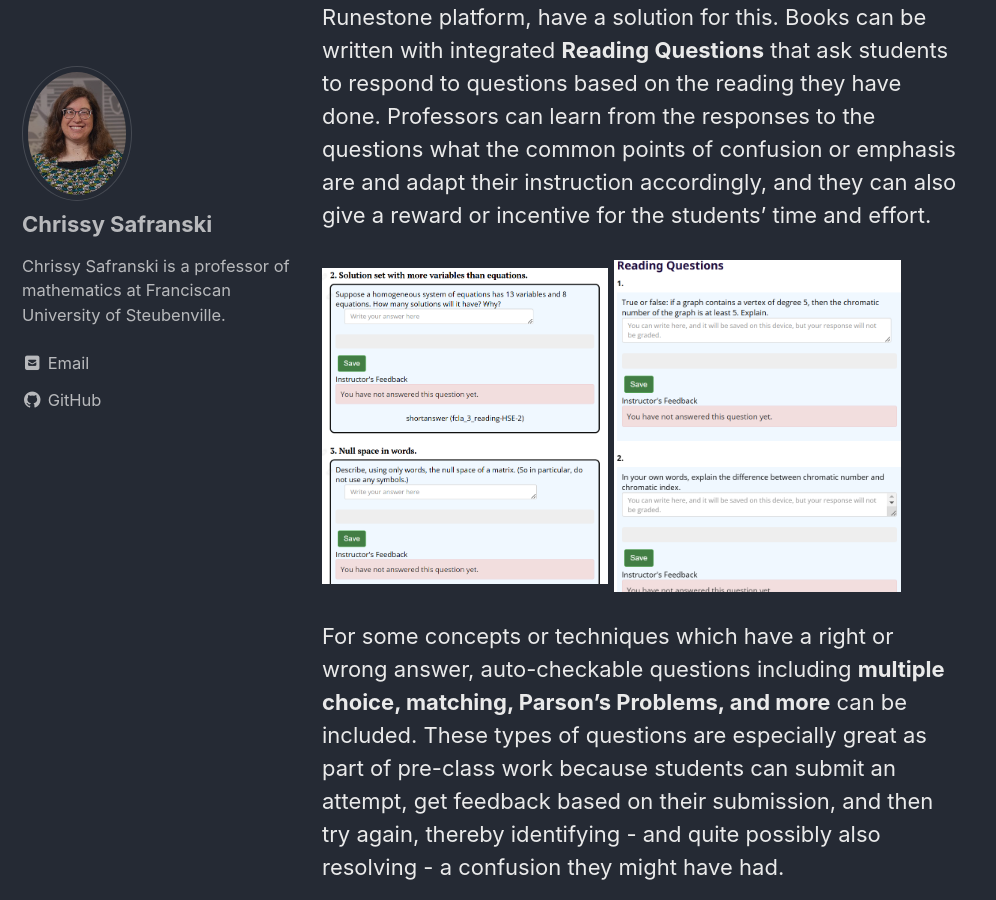
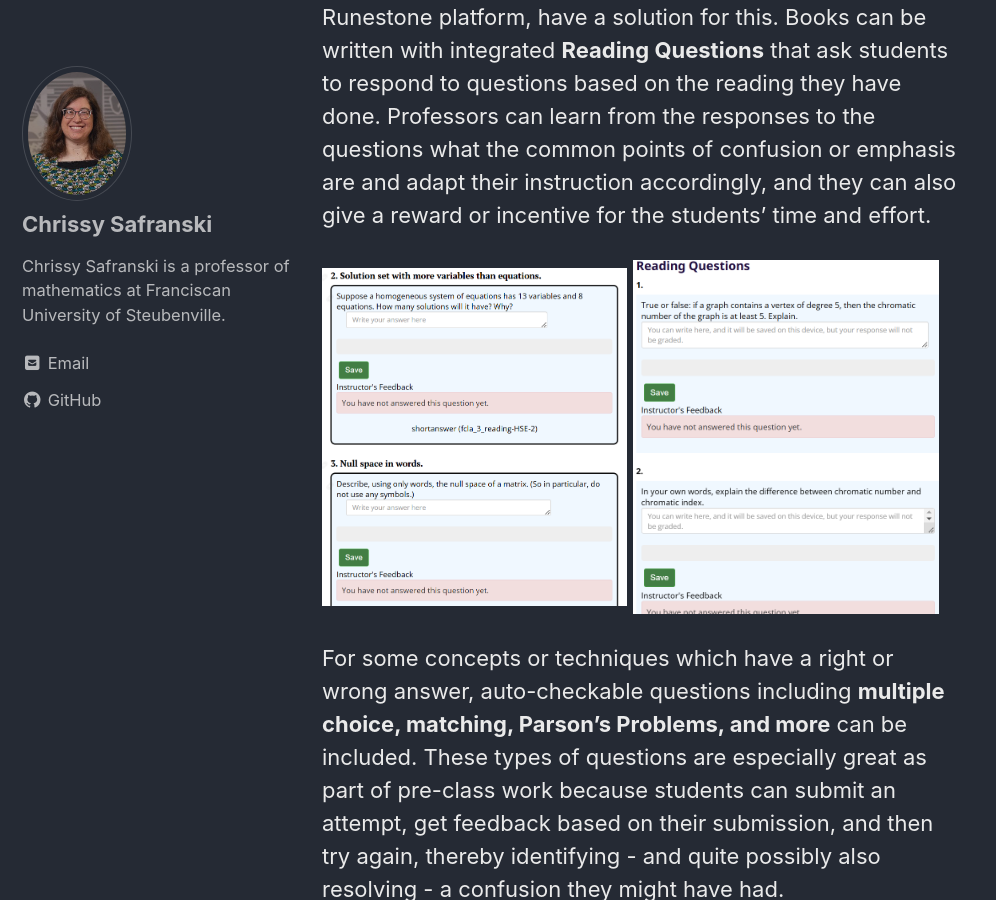
Before and after one commit to mathtechorg/mathtechorg.github.io, a Jekyll site: the page built from _posts/2025-03-13-beforeclass.md, in a window 1280 px wide and 900 px high, scrolled down 2294 px. Shown: the whole window, without its empty margins (0-996 px from the left). Built offline with Jekyll 4.4.1, drawn with Linux system fonts in a browser that asks for light colours; cached includes are drawn as plain includes.

Commit message:
finish the fix (#15)

```diff
--- a/_posts/2025-03-13-beforeclass.md
+++ b/_posts/2025-03-13-beforeclass.md
@@ -14,17 +14,17 @@
 
 PreTeXt books, perhaps especially in conjunction with the Runestone platform, have a solution for this.  Books can be written with integrated **Reading Questions** that ask students to respond to questions based on the reading they have done.  Professors can learn from the responses to the questions what the common points of confusion or emphasis are and adapt their instruction accordingly, and they can also give a reward or incentive for the students' time and effort.
 
-[<img src="/assets/images/20250313/fcla-reading-questions.png" width="45%">](https://runestone.academy/ns/books/published/fcla/section-NM.html#readingquestions-NM) [<img src="/assets/images/20250313/dmoi-reading-questions.png" width="45%">](https://discrete.openmathbooks.org/dmoi4/sec_coloring.html#rqs-gt-coloring)
+[<img src="/assets/images/20250313/fcla-reading-questions.png" width="48%">](https://runestone.academy/ns/books/published/fcla/section-NM.html#readingquestions-NM) [<img src="/assets/images/20250313/dmoi-reading-questions.png" width="48%">](https://discrete.openmathbooks.org/dmoi4/sec_coloring.html#rqs-gt-coloring)
 
 For some concepts or techniques which have a right or wrong answer, auto-checkable questions including **multiple choice, matching, Parson's Problems, and more** can be included.  These types of questions are especially great as part of pre-class work because students can submit an attempt, get feedback based on their submission, and then try again, thereby identifying - and quite possibly also resolving - a confusion they might have had.
 
-[<img align="center" src="/assets/images/20250313/seanslinalg-mult-select.png" width="45%">](https://opentext.uleth.ca/Math3410/sec-complex.html#rs-mc-normal)  [<img align="center" src="/assets/images/20250313/matrixtheory-mult-choice.png" width="45%">](https://tanaquil18.github.io/matrixtheory/sec-row-ops.html#row-ops-notation-practice)
+[<img align="center" src="/assets/images/20250313/seanslinalg-mult-select.png" width="48%">](https://opentext.uleth.ca/Math3410/sec-complex.html#rs-mc-normal)  [<img align="center" src="/assets/images/20250313/matrixtheory-mult-choice.png" width="48%">](https://tanaquil18.github.io/matrixtheory/sec-row-ops.html#row-ops-notation-practice)
 
-[<img align="center" src="/assets/images/20250313/dmoi-parsons.png" width=350px height=325px>](https://runestone.academy/ns/books/published/dmoi-4/sec_logic-proofs.html?mode=browsing#proofs-xe-7xe) [<img align="center" src="/assets/images/20250313/samplebook-cardsortmatching.png" width=325px height=300px>](https://pretextbook.org/examples/sample-book/noparts/html/matching-exercises.html#matching-function-types)
+[<img align="center" src="/assets/images/20250313/dmoi-parsons.png" width="48%">](https://runestone.academy/ns/books/published/dmoi-4/sec_logic-proofs.html?mode=browsing#proofs-xe-7xe) [<img align="center" src="/assets/images/20250313/samplebook-cardsortmatching.png" width="48%">](https://pretextbook.org/examples/sample-book/noparts/html/matching-exercises.html#matching-function-types)
 
 Active Calculus was written with static Preview Problems for students to do on paper before class, and different professors have developed various ways to electronically collect student work on those problems, including WeBWorK, MyOpenMath, Desmos activities, Google Forms, and probably others. The alternate version of Active Calculus has interactive preview problems powered by WeBWorK integrated into every section of the textbook, and it has a different Chapter 8, which will likely become the standard Chapter 8 at some point in the not-so-distant future.  [Understanding Linear Algebra](https://understandinglinearalgebra.org/sec-transforms-geom.html#sec-transforms-geom-2-2) has static preview activities, and Discrete Mathematics: An Open Introduction has both static [Investigate!](https://discrete.openmathbooks.org/dmoi4/sec_coloring.html#sec_coloring-3-2) questions and interactive auto-checkable Preview Activities.
 
-[<img src="/assets/images/20250313/ac-preview.png" width=350px height=325px>](https://activecalculus.org/single-alt/sec-8a-3-geometric.html#ajordan_8a-_3_Preview_geometric_sum)  [<img src="/assets/images/20250313/dmoi-preview.png" width=300px height=325px>](https://discrete.openmathbooks.org/dmoi4/sec_coloring.html#PA-coloring-vertices)
+[<img src="/assets/images/20250313/ac-preview.png" width="48%">](https://activecalculus.org/single-alt/sec-8a-3-geometric.html#ajordan_8a-_3_Preview_geometric_sum)  [<img src="/assets/images/20250313/dmoi-preview.png" width="48%">](https://discrete.openmathbooks.org/dmoi4/sec_coloring.html#PA-coloring-vertices)
 
 A common thread with all of the pre-class question types I've described is that there is a record produced from students' efforts to understand, and when there is a record then it is easier to incentivize and reward the behavior we would like to see: students coming to class prepared and ready to learn.  Many PreTeXt books, including Discrete Mathematics: An Open Introduction and the alternate version of Active Calculus, are hosted on [Runestone](https://landing.runestone.academy/) so that instructors who wish to assign grades for students completing their preview problems in this way may do so.  In addition, as part of the NSF-funded [PROTEUS grant](https://www.nsf.gov/awardsearch/showAward?AWD_ID=2334767&HistoricalAwards=false), there is work currently being done with Active Calculus and three other PreTeXt books focusing on writing different pre-class questions in various formats and on what students and instructors can learn from those questions.
 
```
